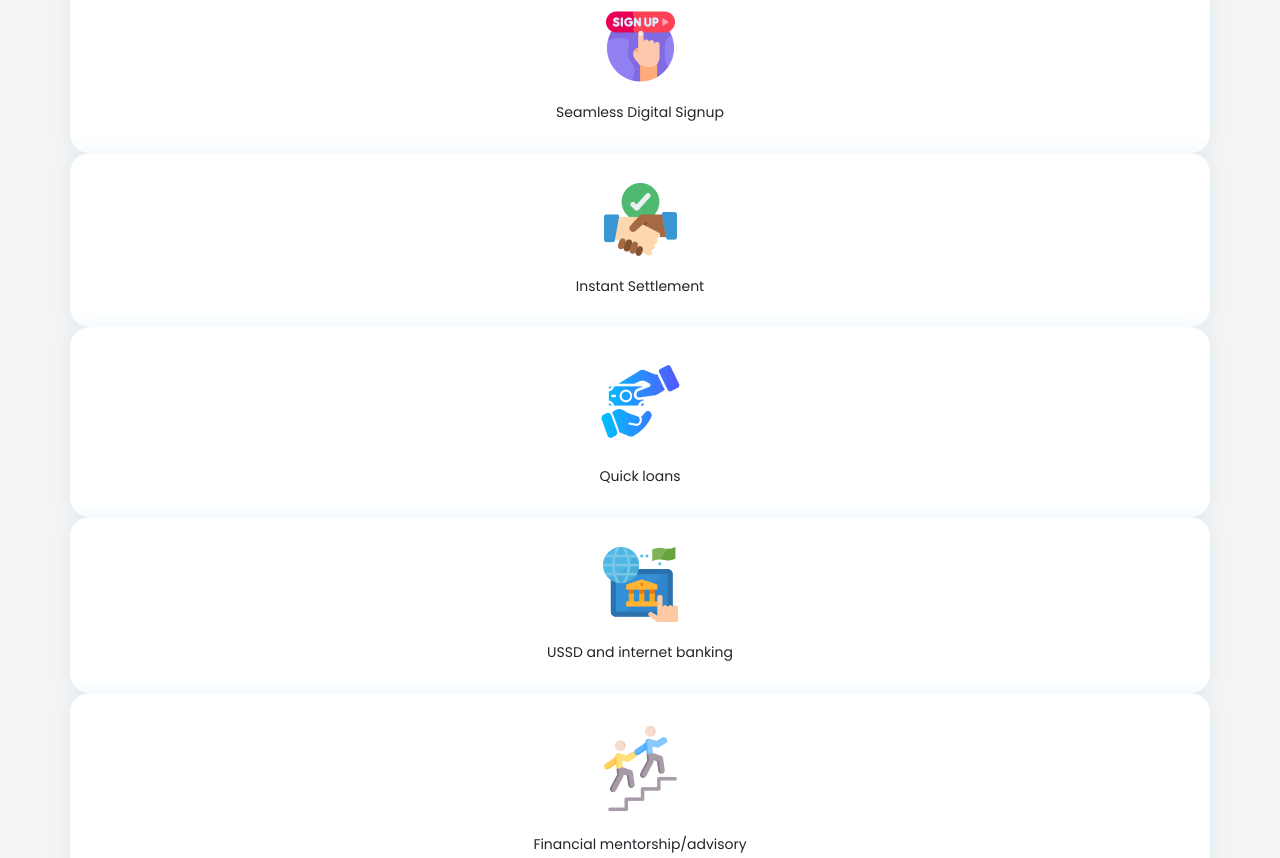
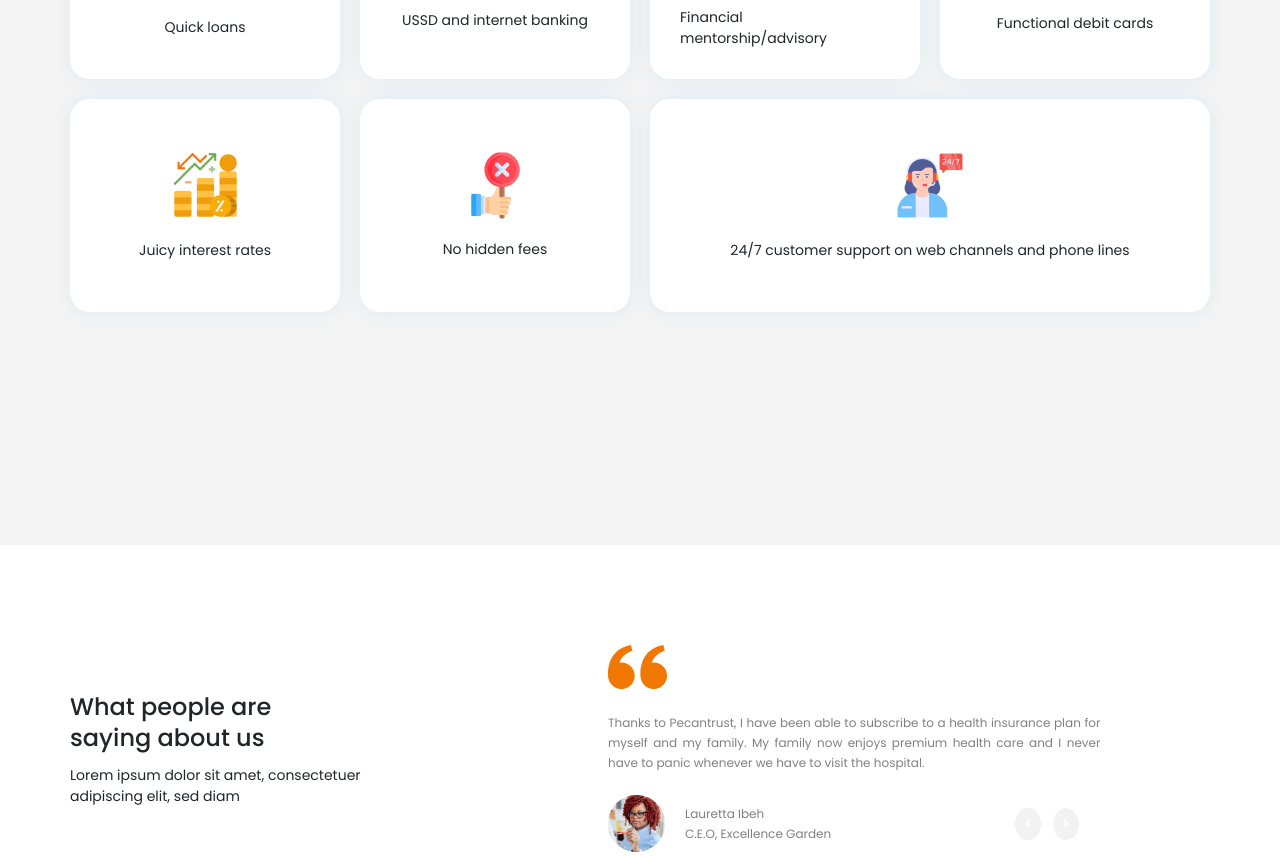
Before and after one commit to GentleMizt/Pencan-Microfinance, a website: page index.html in a window 1280 px wide. Shown: the part 3381-4239 px from the top of the page. Drawn offline with nearby package versions, Linux system fonts and the light colour scheme.

Commit message:
progress

```diff
--- a/sass/components/_grid.scss
+++ b/sass/components/_grid.scss
@@ -1,12 +1,19 @@
+// MAIN2-GRRD
+
 .main2__grid {
   display: grid;
-  grid-template-columns: repeat(1, 4fr);
-  grid-template-rows: repeat(1, 4fr);
+  gap: 2rem;
+  grid-template-columns: repeat(4, 1fr);
+  grid-template-rows: repeat(4, 1fr);
 
   &--child {
     @include grid-child;
     border-radius: 2rem;
     background: $color-white;
     box-shadow: 0px 0px 20px 0px rgba(28, 159, 243, 0.1);
+
+    &--11{
+        grid-column: 3/5;
+    }
   }
 }
```
Also changed, not shown: css/main.css, 1 other file.
